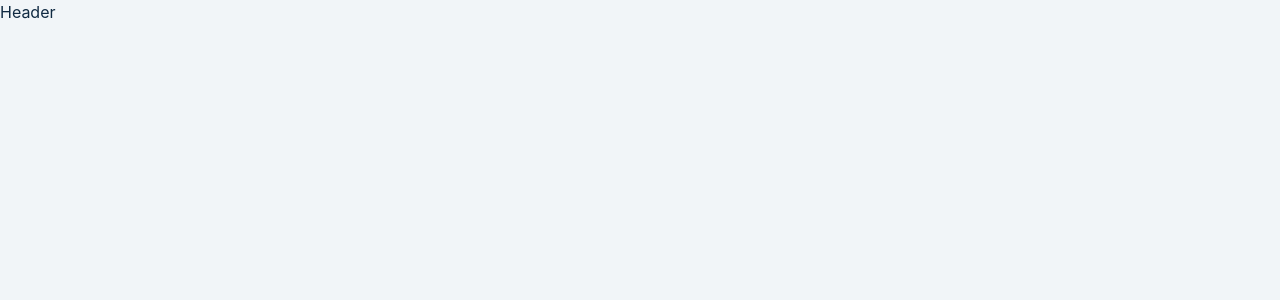
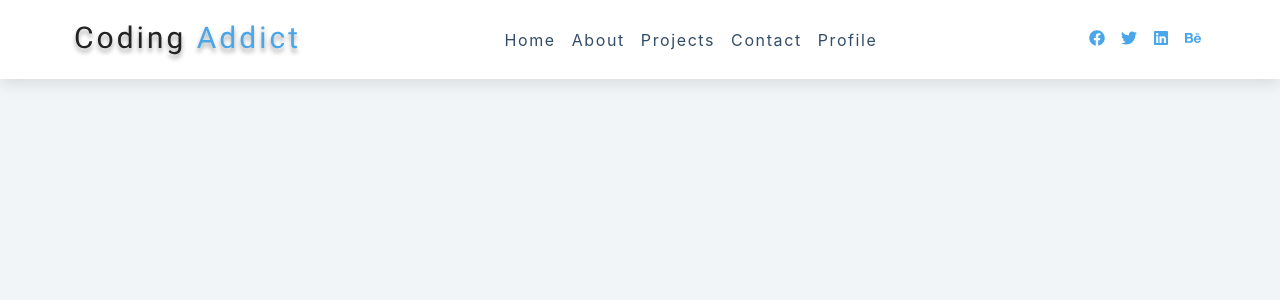
Before and after one commit to abdulazizcode/react-projects, a React (Create React App) app in the folder allone/: page / in a window 1280 px wide. Shown: the top 300 px of the page. Built offline with nearby package versions, Linux system fonts and the light colour scheme.

Commit message:
[ADD]- header based on data

```diff
--- a/allone/src/header/Header.js
+++ b/allone/src/header/Header.js
@@ -1,10 +1,58 @@
-import React from "react";
+import React, {useState, useRef, useEffect} from "react";
+import {FaBars, FaTwitter} from "react-icons/fa";
 import {links, social} from "./data";
+import logo from "./logo.svg";
 
 
 const Header  = () => {
+	const [showLinks, setShowLinks] = useState(false);
+	const linksContainerRef = useRef(null);
+	const linksRef = useRef(null);
+
+
+	useEffect(() =>{
+		const linksHeight = linksRef.current.getBoundingClientRect().height
+		if(showLinks) {
+			linksContainerRef.current.style.height = `${linksHeight}px`
+		}else{
+			linksContainerRef.current.style.height = '0px'
+		}
+	},[showLinks]);
+
 	return(
-		<div>Header</div>
+		<nav>
+			<div className="nav-center">
+				<div className="nav-header">
+					<img src={logo} alt="logo"/>
+					<button className="nav-toggle" onClick={() => setShowLinks(!showLinks)}>
+						<FaBars/>
+					</button>
+				</div>
+					<div className="links-container" ref={linksContainerRef}>
+						<ul className="links" ref={linksRef}>
+							{links.map((link) =>{
+								const {id,url, text} = link;
+								return (
+									<li key={id}>
+										<a href={url}>{text}</a>
+									</li>
+								)
+							})}
+						</ul>
+					</div>
+
+					<ul className="social-icons">
+						{social.map((socialIcon) => {
+							const {id,url,icon} = socialIcon;
+							return(
+								<li key={id}>
+									<a href={url}>{icon}</a>
+								</li>
+							)
+						})}
+					</ul>
+			</div>
+		</nav>
 	)
 }
 
```
